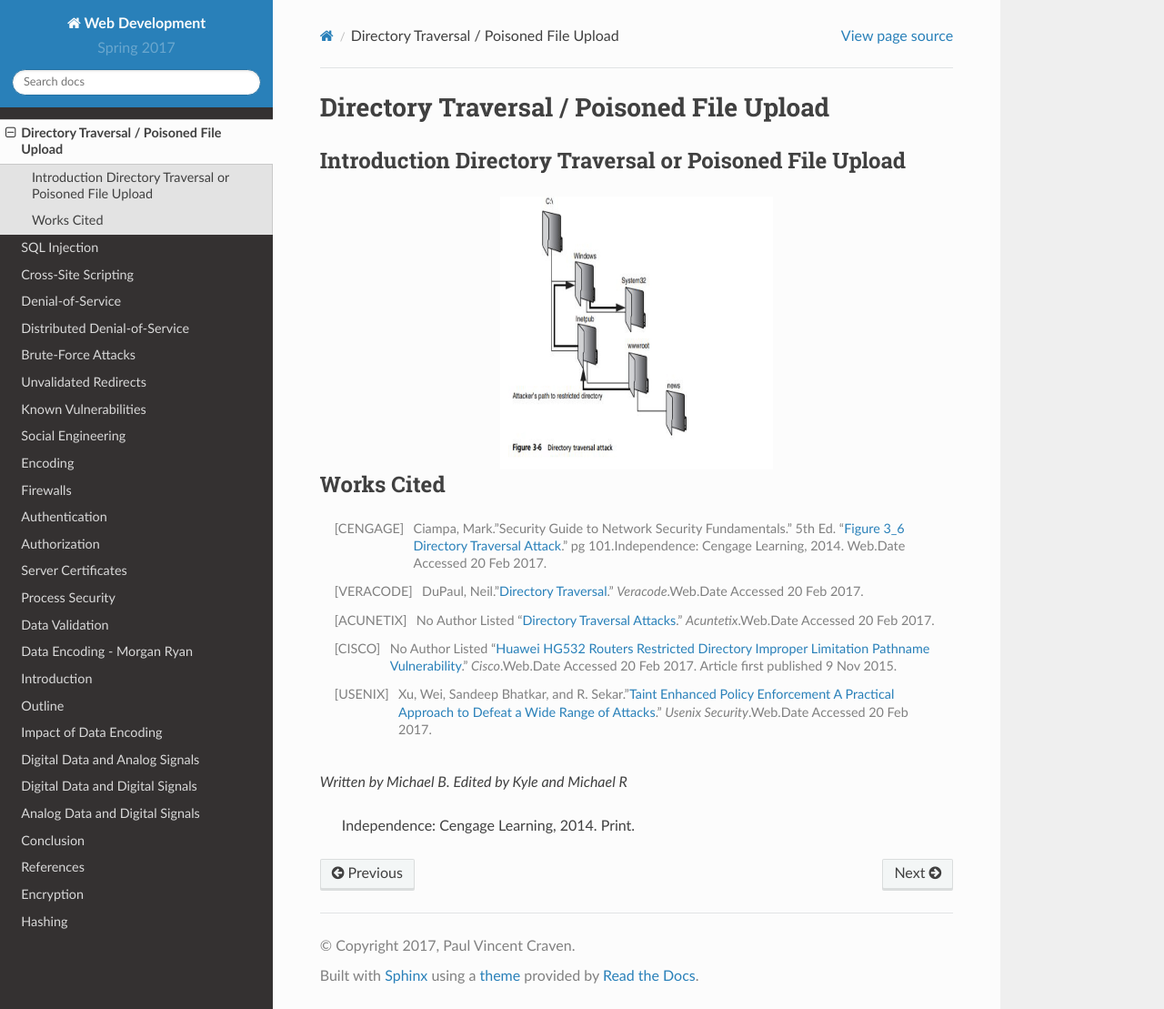
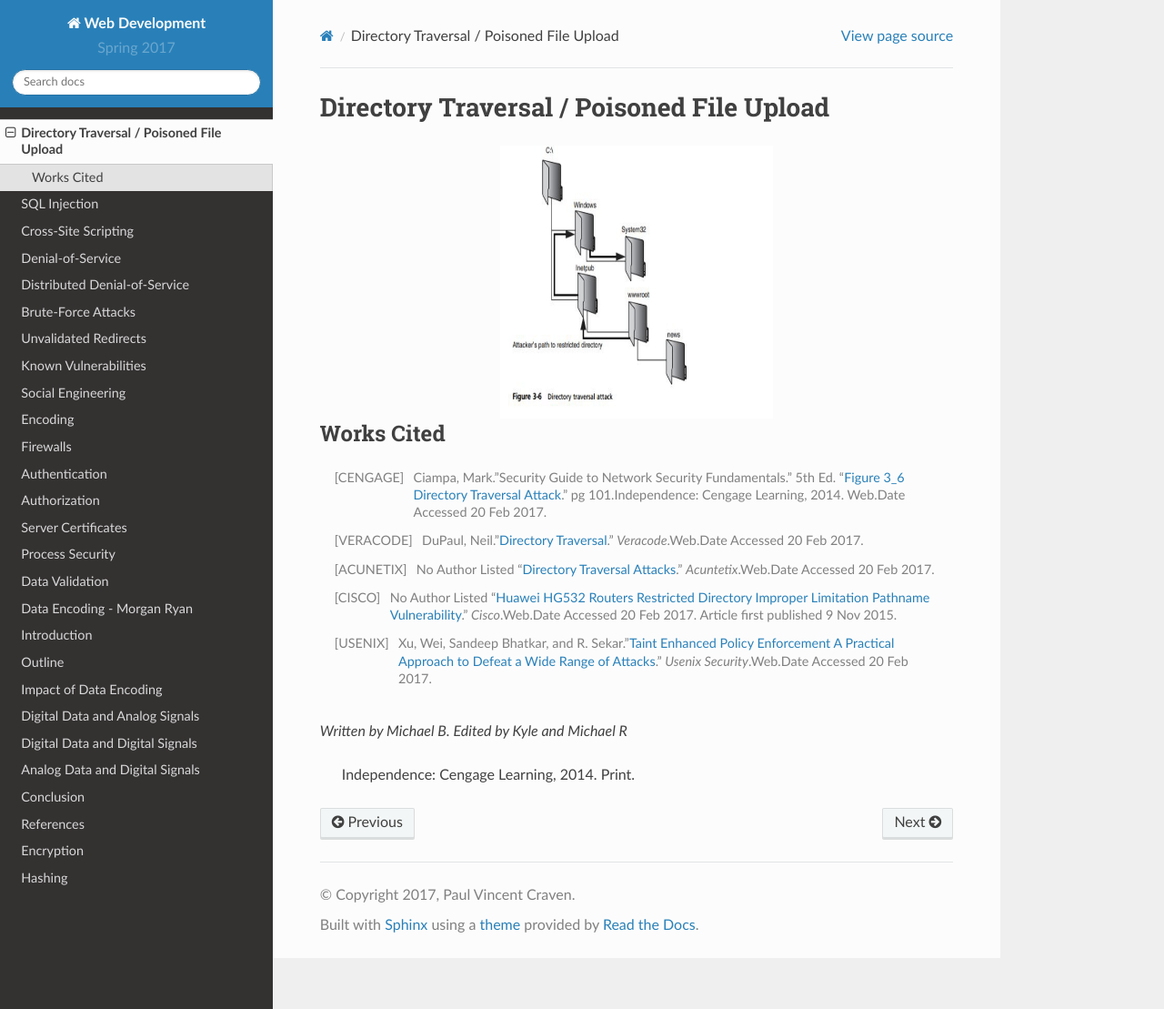
Before and after one commit to pvcraven/2017_web_security, a Sphinx documentation site: the page built from source/directory_traversal/directory_traversal.rst, in a window 1280 px wide and 1109 px high. Shown: the whole window at 91% size. Built offline with Sphinx 7.4.7 and the Read the Docs theme 2.0.0, drawn with Linux system fonts in a browser that asks for light colours.

Commit message:
no message

```diff
--- a/source/directory_traversal/directory_traversal.rst
+++ b/source/directory_traversal/directory_traversal.rst
@@ -2,15 +2,14 @@
 
 Directory Traversal / Poisoned File Upload
 ==========================================
---------------------------------------------------------
-Introduction Directory Traversal or Poisoned File Upload
---------------------------------------------------------
 
 
 
-		 ----------------------------
-		 Directory Traversal Examples
-		 ----------------------------
+
+
+ ----------------------------
+ Directory Traversal Examples
+ ----------------------------
 
 
 
```
